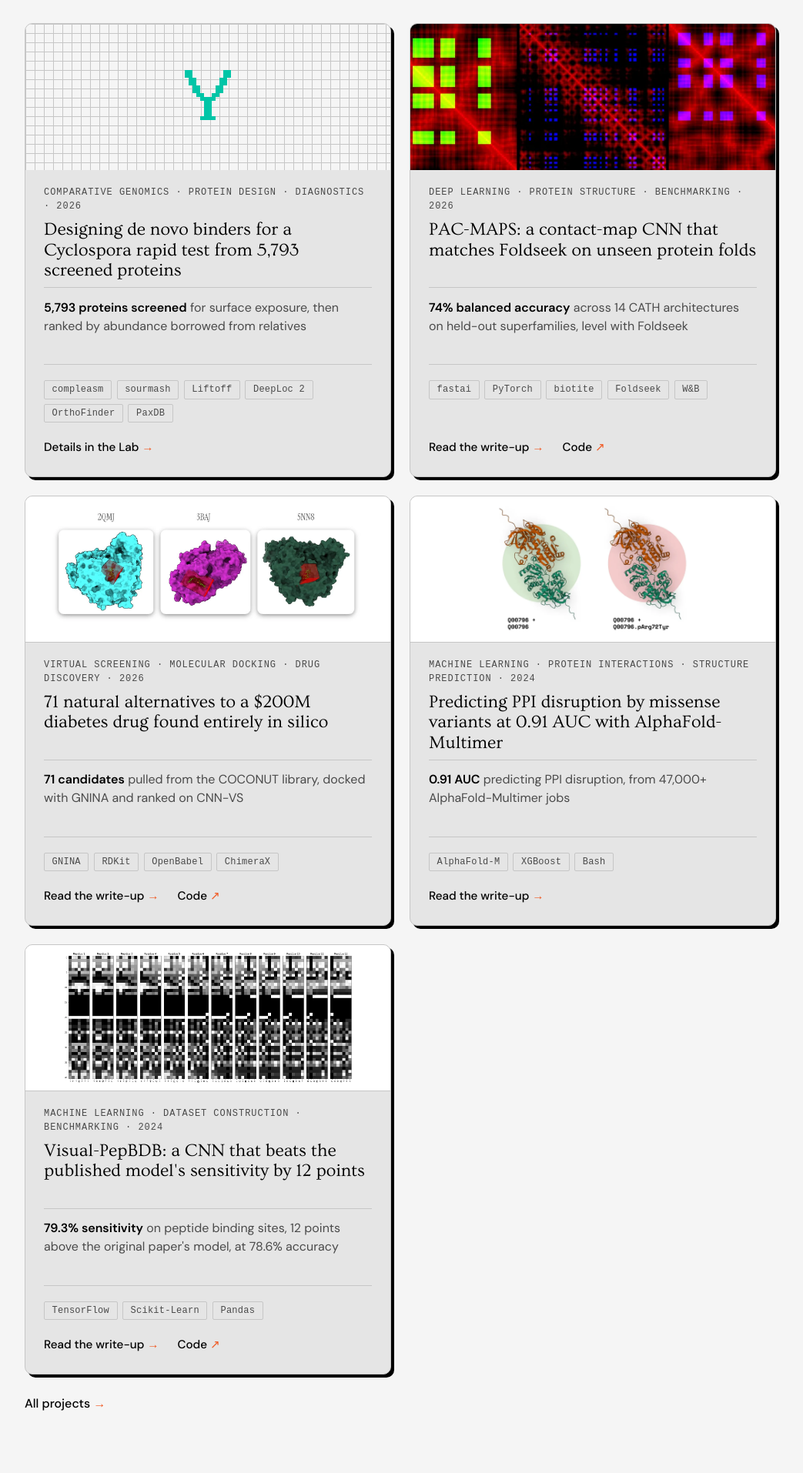
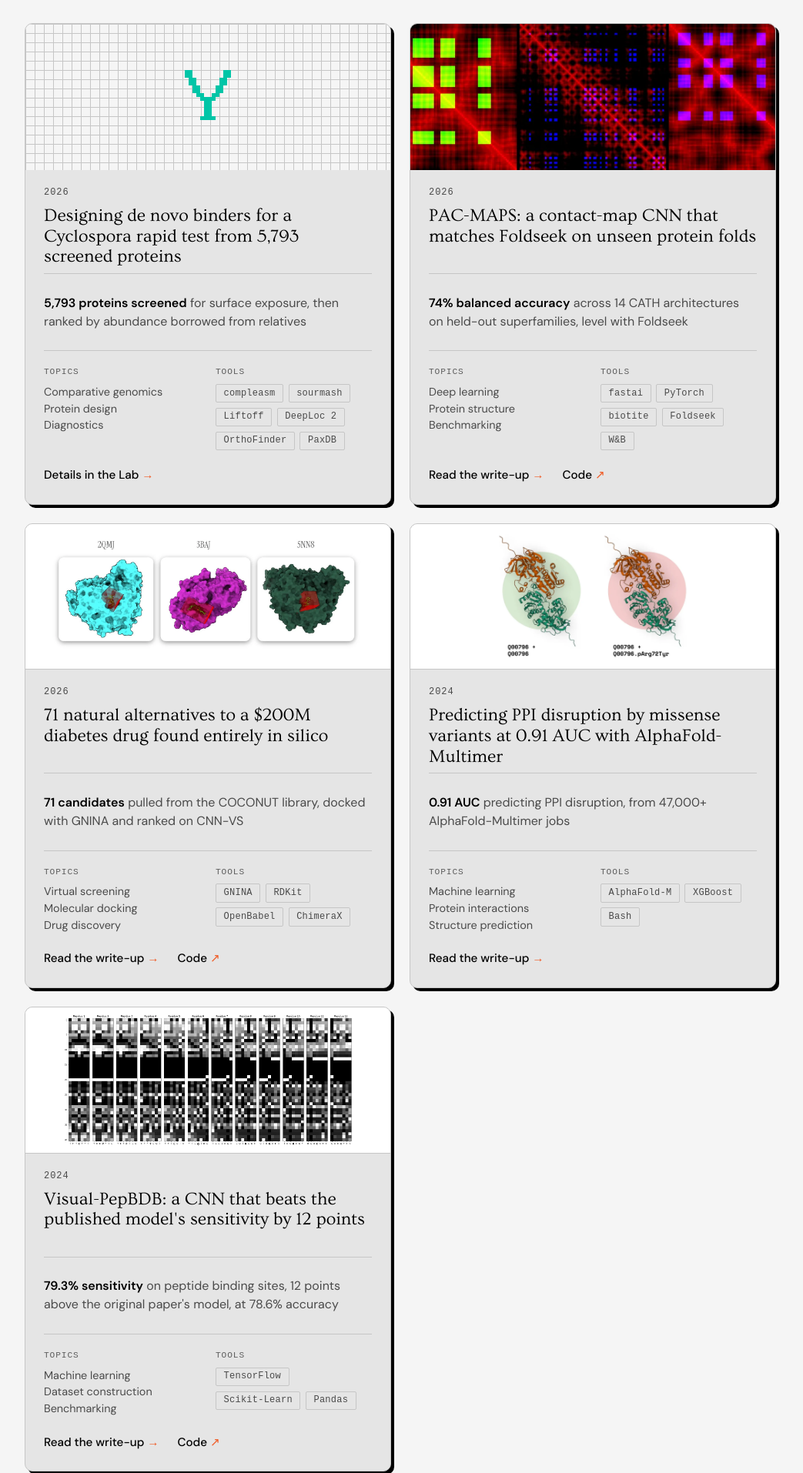
Before and after one commit to MurtoHilali/murtohilali.github.io, a Jekyll site: the page built from index.html, in a window 1280 px wide. Shown: the part 635-2549 px from the top of the page at 77% size, without its empty margins (120-1163 px from the left). Built offline with Jekyll 4.4.1, drawn with Linux system fonts in a browser that asks for light colours; some web fonts are replaced; the list of posts is cut into pages by our own code.

Commit message:
Cards: topics beside tools, result centred in its box
- The line above the title is now just the year; the topics move into a
  labelled Topics column beside the Tools chips, above the links
- The result (or summary) is centred vertically in its three-line box
- Same on the homepage and the Lab card view

Co-Authored-By: Claude Opus 5.5 <noreply@anthropic.com>

```diff
--- a/_includes/project-card.html
+++ b/_includes/project-card.html
@@ -24,19 +24,7 @@
     {%- endif %}
   </div>
   <div class="card-body">
-    {%- comment -%}
-      Topics, not the Lab's one-off category, so the cards line up and a
-      reader can compare them at a glance.
-    {%- endcomment -%}
-    {%- assign topics = p.topics | default: nil -%}
-    <p class="project-card-meta">
-      {%- if topics -%}
-        {%- for t in topics -%}{{ t }}<span aria-hidden="true"> · </span><span class="visually-hidden">, </span>{%- endfor -%}
-      {%- else -%}
-        {{ p.category }}<span aria-hidden="true"> · </span><span class="visually-hidden">, </span>
-      {%- endif -%}
-      <span class="project-card-when">{{ p.date | slice: 0, 4 }}</span>
-    </p>
+    <p class="project-card-meta"><time datetime="{{ p.date }}">{{ p.date | slice: 0, 4 }}</time></p>
     {%- if write_up %}
     <h3 class="card-title"><a href="{{ write_up.url | relative_url }}">{{ name }}</a></h3>
     {%- elsif full %}
@@ -49,9 +37,9 @@
     {%- endcomment -%}
     {%- unless full %}
     {%- if p.result %}
-    <p class="project-card-result"><strong>{{ p.result.metric }}</strong> {{ p.result.note }}</p>
+    <p class="project-card-result"><span><strong>{{ p.result.metric }}</strong> {{ p.result.note }}</span></p>
     {%- elsif p.headline == nil %}
-    <p class="project-card-summary">{{ p.summary }}</p>
+    <p class="project-card-summary"><span>{{ p.summary }}</span></p>
     {%- endif %}
     {%- endunless %}
     {%- if full %}
@@ -64,11 +52,27 @@
     </dl>
     {%- endif %}
     {%- endif %}
-    {%- if p.stack.size > 0 %}
-    <ul class="chips" aria-label="Tools">
-      {%- for t in p.stack %}<li>{{ t }}</li>{%- endfor %}
-    </ul>
-    {%- endif %}
+    {%- comment -%}
+      Topics (from the shared vocabulary, so cards are comparable at a
+      glance; the category if a project has none) beside the tools.
+    {%- endcomment -%}
+    {%- if p.topics %}{% assign topics = p.topics %}{% else %}{% assign topics = p.category | split: "|" %}{% endif %}
+    <div class="project-card-facets">
+      <div>
+        <p class="project-card-facet-label" id="{{ p.id }}-topics">Topics</p>
+        <ul class="project-card-topics" aria-labelledby="{{ p.id }}-topics">
+          {%- for t in topics %}<li>{{ t }}</li>{%- endfor %}
+        </ul>
+      </div>
+      {%- if p.stack.size > 0 %}
+      <div>
+        <p class="project-card-facet-label" id="{{ p.id }}-tools">Tools</p>
+        <ul class="chips" aria-labelledby="{{ p.id }}-tools">
+          {%- for t in p.stack %}<li>{{ t }}</li>{%- endfor %}
+        </ul>
+      </div>
+      {%- endif %}
+    </div>
     <p class="project-card-links">
       {%- if write_up %}
       <a href="{{ write_up.url | relative_url }}">Read the write-up<span class="visually-hidden">: {{ name }}</span> <span aria-hidden="true">→</span></a>
--- a/_sass/_cards.scss
+++ b/_sass/_cards.scss
@@ -86,7 +86,6 @@
   color: var(--text-muted);
 }
 
-.project-card-when { white-space: nowrap; }
 
 .card-title {
   font-size: 1.75rem;
@@ -123,3 +122,37 @@
   font-size: 0.95rem;
   font-weight: 500;
 }
+
+/* Topics beside tools: two labelled columns above the links */
+.project-card-facets {
+  display: grid;
+  grid-template-columns: repeat(2, minmax(0, 1fr));
+  gap: 1rem 1.25rem;
+  margin: 0 0 1.25rem;
+
+  .chips { margin: 0; }
+}
+
+.project-card-facet-label {
+  margin: 0 0 0.45rem;
+  font-family: var(--font-mono);
+  font-size: 0.7rem;
+  line-height: 1.4;
+  letter-spacing: 0.08em;
+  text-transform: uppercase;
+  color: var(--text-light);
+}
+
+.project-card-topics {
+  list-style: none;
+  margin: 0;
+  padding: 0;
+
+  li {
+    margin: 0;
+    padding: 0;
+    font-size: 0.9rem;
+    line-height: 1.5;
+    color: var(--text-muted);
+  }
+}
--- a/_sass/_paint.scss
+++ b/_sass/_paint.scss
@@ -238,13 +238,11 @@ pre { border-radius: 2px; }
 }
 
 /* Every card gives each text block the same number of lines, so titles,
-   results and chips line up across a row: 2 lines for the topics, 3 for
-   the title, 3 for the result or summary. These are minimums in each
-   block's own line height, so a longer block grows instead of clipping. */
-.project-card-meta {
-  line-height: 1.5;
-  min-height: 3em;               /* 2 lines */
-}
+   results and the topics/tools columns line up across a row: 3 lines for
+   the title, 3 for the result or summary, which sits centred in its box.
+   These are minimums in each block's own line height, so a longer block
+   grows instead of clipping. */
+.project-card-meta { line-height: 1.5; }
 .card-title {
   line-height: 1.15;
   min-height: 3.45em;            /* 3 lines */
@@ -252,6 +250,8 @@ pre { border-radius: 2px; }
 }
 .project-card-result,
 .project-card-summary {
+  display: flex;
+  align-items: center;
   line-height: 1.5;
   min-height: calc(4.5em + 1.7rem + 2px); /* 3 lines, plus padding and rules */
 }
```
